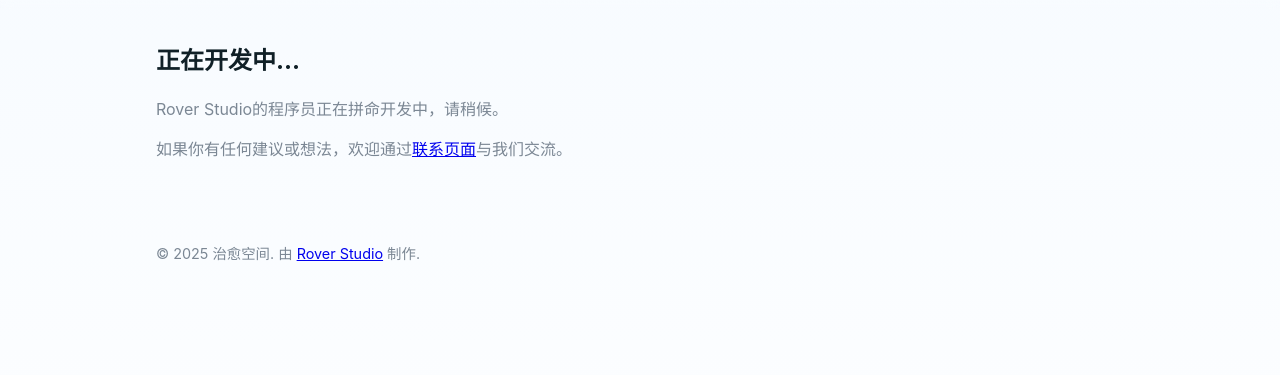
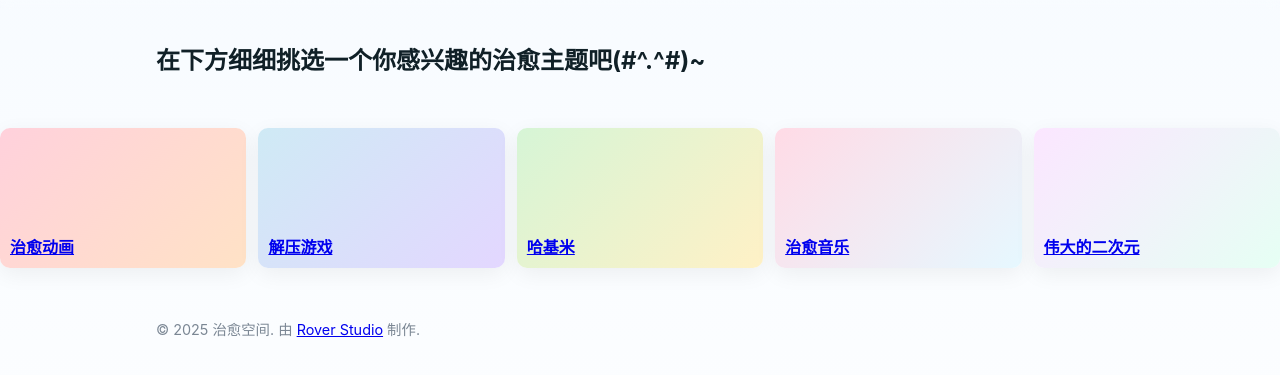
Before and after one commit to Rover-Studio/Heal, a plain HTML site: page heal.html in a window 1280 px wide. Shown: the part 55-430 px from the top of the page. Drawn offline with Linux system fonts and the light colour scheme.

Commit message:
Add files via upload

```diff
--- a/heal.html
+++ b/heal.html
@@ -29,10 +29,26 @@
   </header>
 
 <main class="container gallery-page">
-  <h2>正在开发中...</h2>
-  <p class="muted">Rover Studio的程序员正在拼命开发中，请稍候。</p>
-  <p class="muted">如果你有任何建议或想法，欢迎通过<a href="contact.html">联系页面</a>与我们交流。</p>
+  <h2>在下方细细挑选一个你感兴趣的治愈主题吧(#^.^#)~</h2>
 </main>
+
+    <section class="grid gallery-grid" aria-label="治愈主题专区">
+      <div class="thumb" data-large="#g1" style="background:linear-gradient(135deg,#ffd1dc,#ffe2c6)">
+        <a href="Healing Zone - Anime.html">治愈动画</a>
+      </div>
+      <div class="thumb" data-large="#g2" style="background:linear-gradient(135deg,#cfeaf5,#e3d7ff)">
+        <a href="Healing Zone - Decompression Mini Game.html">解压游戏</a>
+      </div>
+      <div class="thumb" data-large="#g3" style="background:linear-gradient(135deg,#d6f5d6,#fff1c6)">
+        <a href="Healing Zone - Hakimi.html">哈基米</a>
+      </div>
+      <div class="thumb" data-large="#g4" style="background:linear-gradient(135deg,#ffdbe6,#e6f8ff)">
+        <a href="Healing Zone - Music.html">治愈音乐</a>
+      </div>
+      <div class="thumb" data-large="#g5" style="background:linear-gradient(135deg,#fbe6ff,#e6fff4)">
+        <a href="Healing Zone - Two-dimensional.html">伟大的二次元</a>
+      </div>
+    </section>
 
   <footer class="site-footer">
     <div class="container">
```
